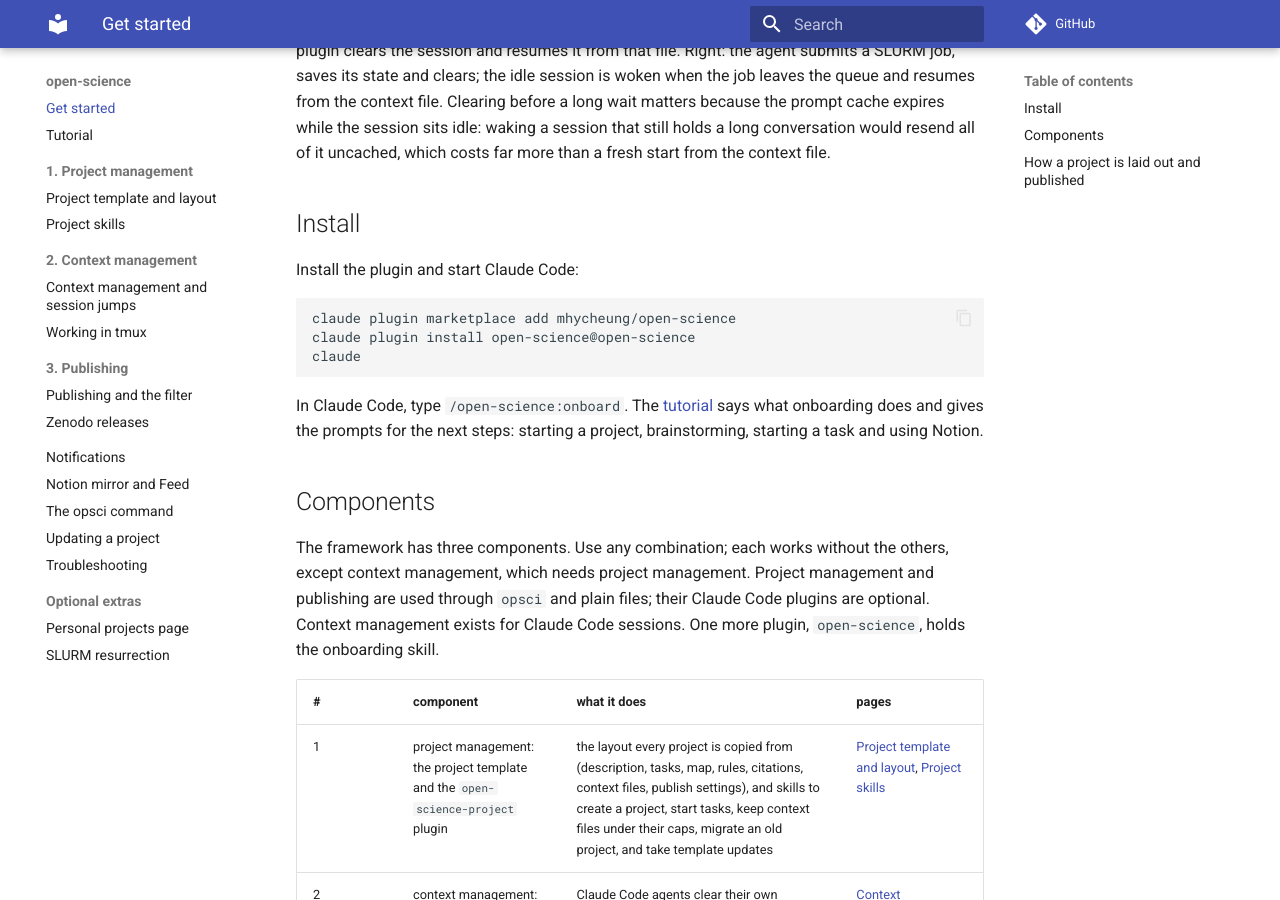
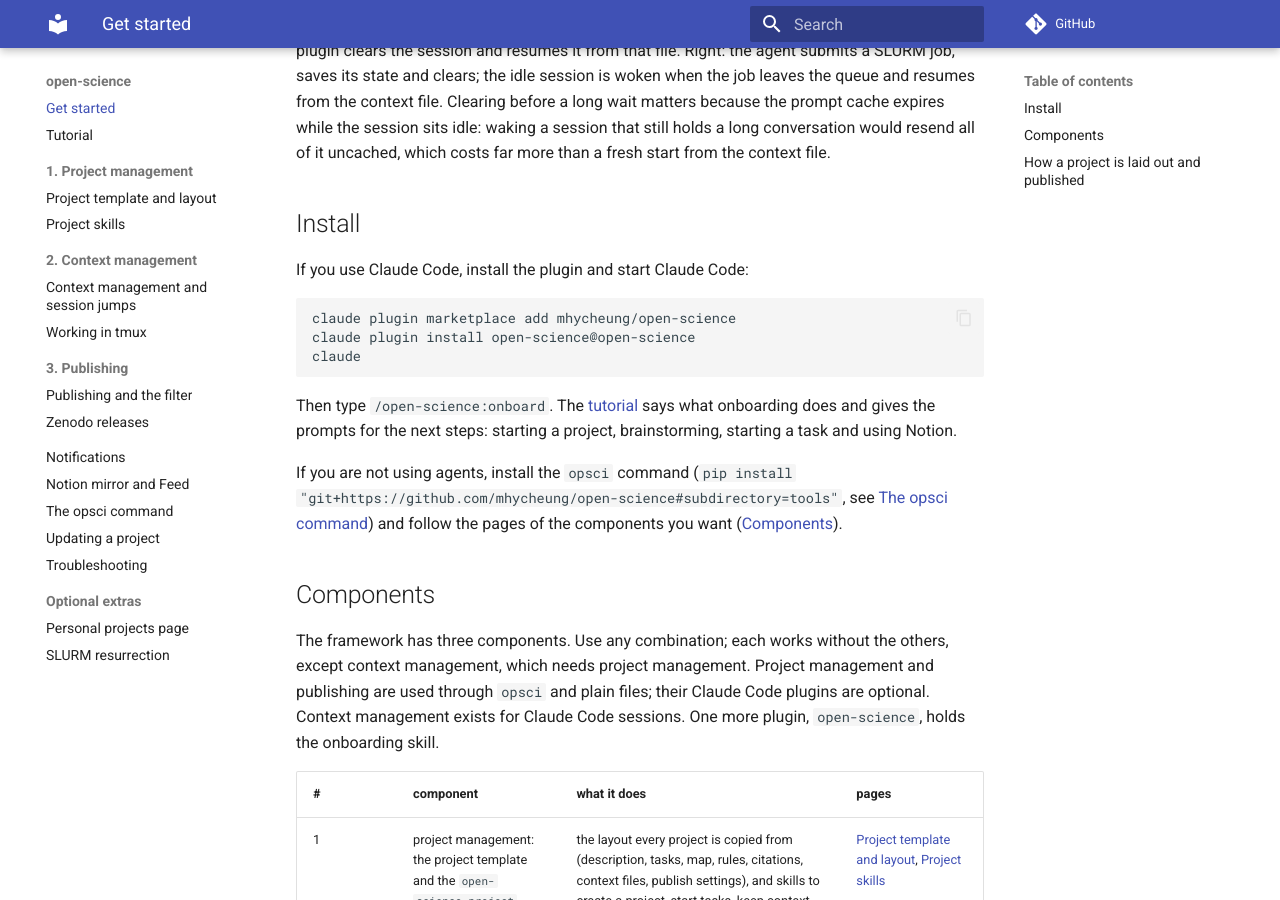
Before and after one commit to mhycheung/open-science, an MkDocs documentation site: the page built from docs/index.md, in a window 1280 px wide and 900 px high, scrolled down 1676 px. Built offline with MkDocs 1.6.1 and Material for MkDocs 9.7.7, drawn with Linux system fonts in a browser that asks for light colours; comment, search, counter and statistics services are not loaded.

Commit message:
Docs: install section split into Claude Code and no-agent paths

````diff
--- a/docs/index.md
+++ b/docs/index.md
@@ -35,7 +35,7 @@
 
 ## Install
 
-Install the plugin and start Claude Code:
+If you use Claude Code, install the plugin and start Claude Code:
 
 ```bash
 claude plugin marketplace add mhycheung/open-science
@@ -43,9 +43,13 @@
 claude
 ```
 
-In Claude Code, type `/open-science:onboard`. The [tutorial](tutorial.md) says what
-onboarding does and gives the prompts for the next steps: starting a project, brainstorming,
-starting a task and using Notion.
+Then type `/open-science:onboard`. The [tutorial](tutorial.md) says what onboarding does and gives
+the prompts for the next steps: starting a project, brainstorming, starting a task and using
+Notion.
+
+If you are not using agents, install the `opsci` command
+(`pip install "git+https://github.com/mhycheung/open-science#subdirectory=tools"`, see
+[The opsci command](cli.md)) and follow the pages of the components you want ([Components](#components)).
 
 ## Components
 
````
Also changed, not shown: README.md (+8 -4 lines).
